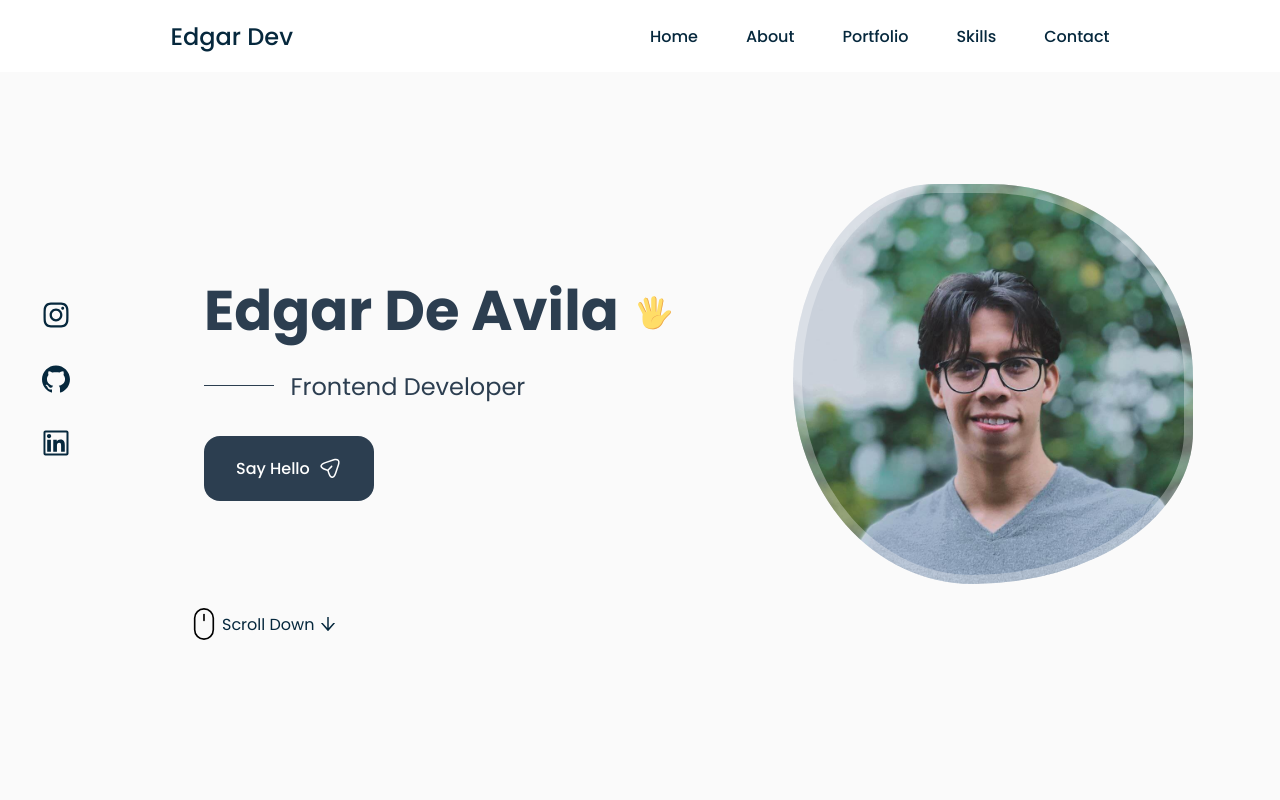
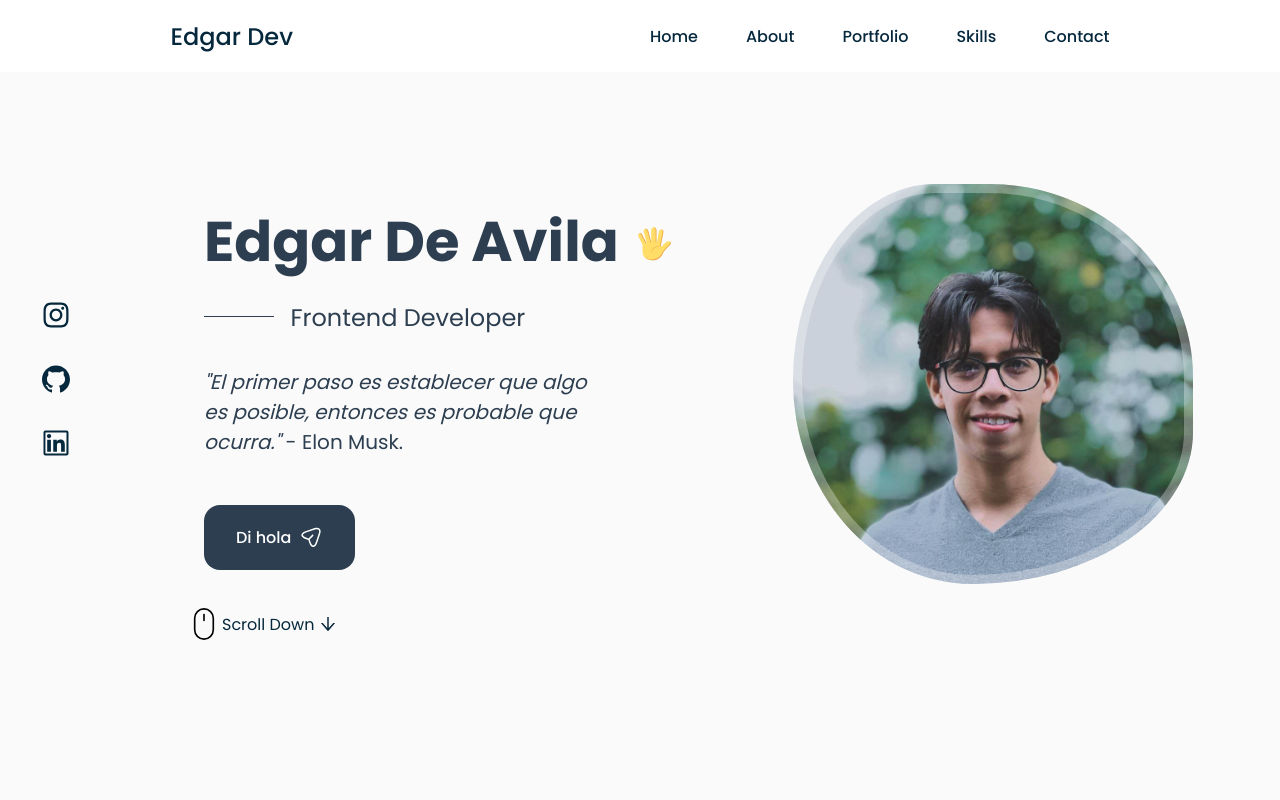
Before and after one commit to aEdgar22/my-portfolio, a React (Create React App) app: page / in a window 1280 px wide. Shown: the top 800 px of the page. Built offline with nearby package versions, Linux system fonts and the light colour scheme.

Commit message:
add/description banner

```diff
--- a/src/components/home/Data.jsx
+++ b/src/components/home/Data.jsx
@@ -11,8 +11,13 @@ export const Data = () => {
       </h1>
       <h3 className="home__subtitle">Frontend Developer</h3>
 
+      <p className="home__description">
+        <i>"El primer paso es establecer que algo es posible, entonces es probable
+        que ocurra." </i> - Elon Musk.
+      </p>
+
       <a href="#contact" className="button button--flex">
-        Say Hello <img className="button__icon" src={send} alt="send" />
+        Di hola <img className="button__icon" src={send} alt="send" />
       </a>
     </HomeDataContainer>
   );
```
